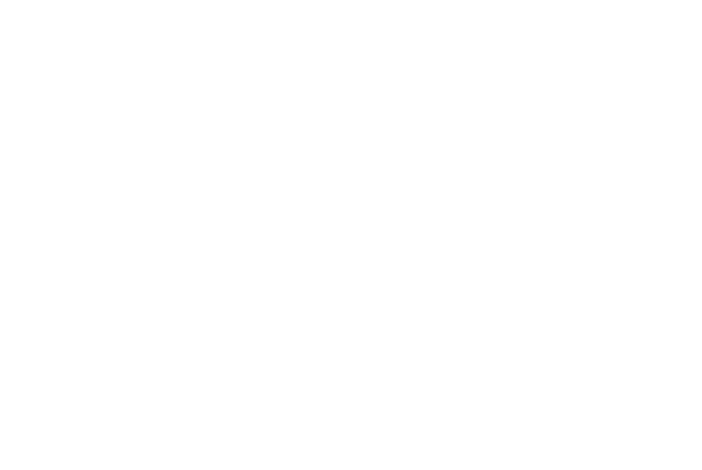
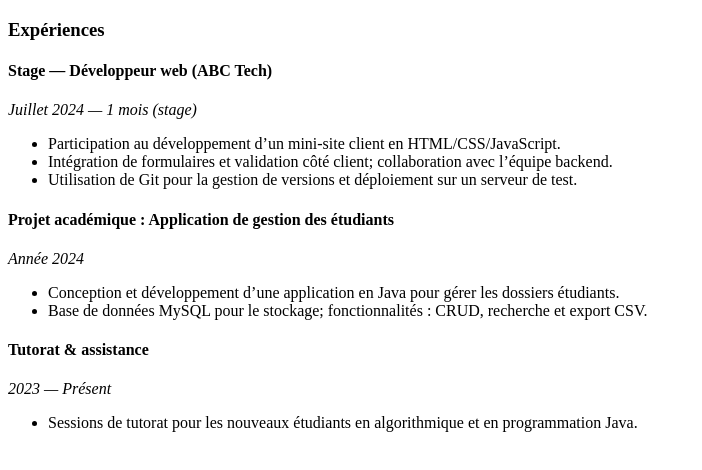
Before and after one commit to hounkpatijoseph25-rgb/mon-cv, a plain HTML site: page index.html in a window 1280 px wide. Shown: the whole page, without its empty margins (0-702 px from the left). Drawn offline with Linux system fonts and the light colour scheme.

Commit message:
mise en place de la section experiences

```diff
--- a/index.html
+++ b/index.html
@@ -7,6 +7,36 @@
     <link rel="stylesheet" href="style.css">
 </head>
 <body>
+    <section id="experiences">
+    <h3>Expériences</h3>
+
+    <article>
+      <h4>Stage — Développeur web (ABC Tech)</h4>
+      <p><em>Juillet 2024 — 1 mois (stage)</em></p>
+      <ul>
+        <li>Participation au développement d’un mini-site client en HTML/CSS/JavaScript.</li>
+        <li>Intégration de formulaires et validation côté client; collaboration avec l’équipe backend.</li>
+        <li>Utilisation de Git pour la gestion de versions et déploiement sur un serveur de test.</li>
+      </ul>
+    </article>
+
+    <article>
+      <h4>Projet académique : Application de gestion des étudiants</h4>
+      <p><em>Année 2024</em></p>
+      <ul>
+        <li>Conception et développement d’une application en Java pour gérer les dossiers étudiants.</li>
+        <li>Base de données MySQL pour le stockage; fonctionnalités : CRUD, recherche et export CSV.</li>
+      </ul>
+    </article>
+
+    <article>
+      <h4>Tutorat & assistance</h4>
+      <p><em>2023 — Présent</em></p>
+      <ul>
+        <li>Sessions de tutorat pour les nouveaux étudiants en algorithmique et en programmation Java.</li>
+      </ul>
+    </article>
+  </section>
 
 </body>
 </html>
```
